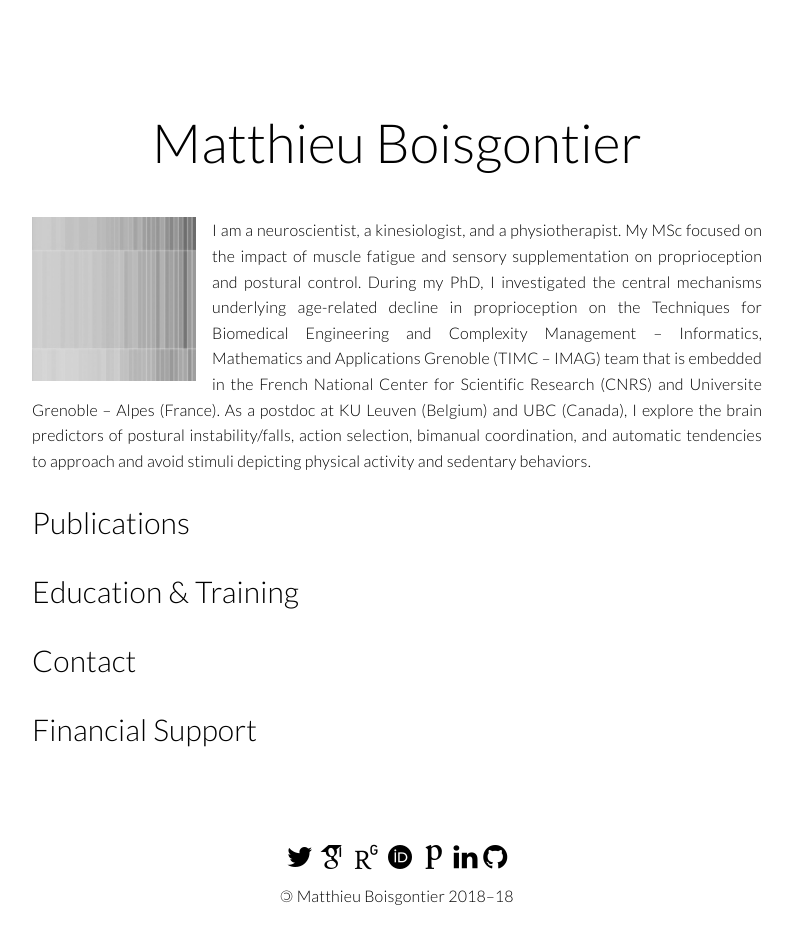
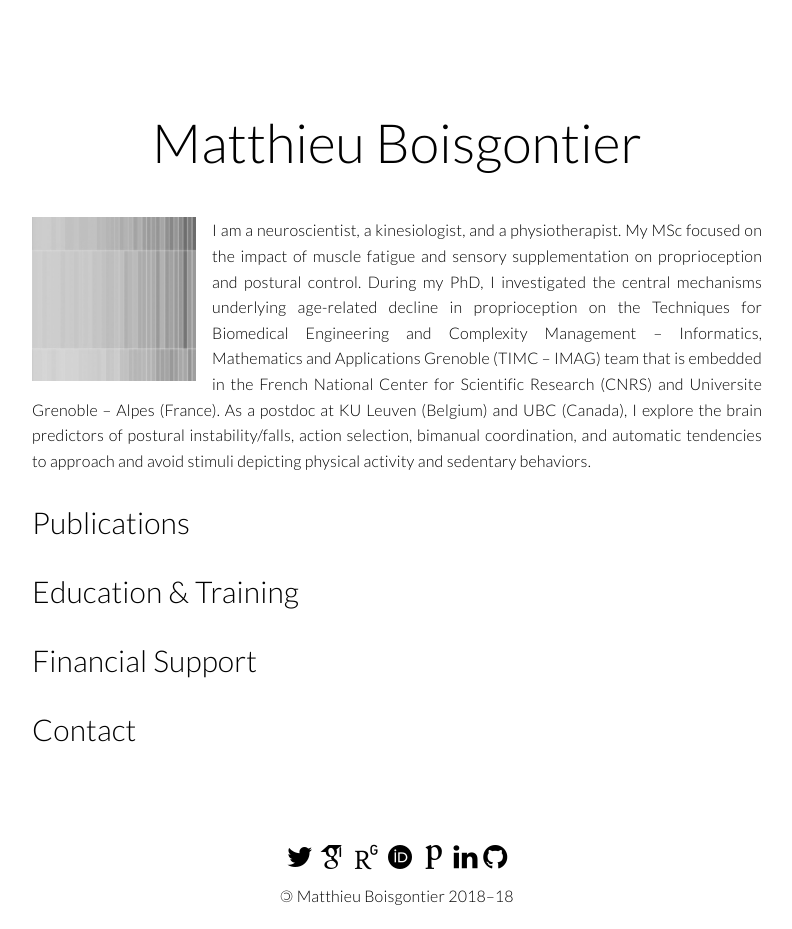
Before and after one commit to matthieuboisgontier/matthieuboisgontier.github.io, a Jekyll site: the page built from index.html, in a window 1280 px wide. Shown: the whole page, without its empty margins (243-1035 px from the left). Built offline with Jekyll 4.4.1, drawn with Linux system fonts in a browser that asks for light colours; nearby versions of some CDN libraries; some web fonts are replaced; a script that is not in the unit is left out; comment, search, counter and statistics services are not loaded.

Commit message:
Update index.html

```diff
--- a/index.html
+++ b/index.html
@@ -28,17 +28,17 @@ layout: default
   </div>
 
   <h1 id="cv" name="cv">
+		<span class="menu">Financial Support</span>
+	</h1>
+  <div>
+    {% include financialSupport.html %}
+  </div>
+
+  <h1 id="cv" name="cv">
 		<span class="menu">Contact</span>
 	</h1>
   <div>
     {% include cv.html %}
   </div>
 
-
-  <h1 id="cv" name="cv">
-		<span class="menu">Financial Support</span>
-	</h1>
-  <div>
-    {% include financialSupport.html %}
-  </div>
 </div>
```
